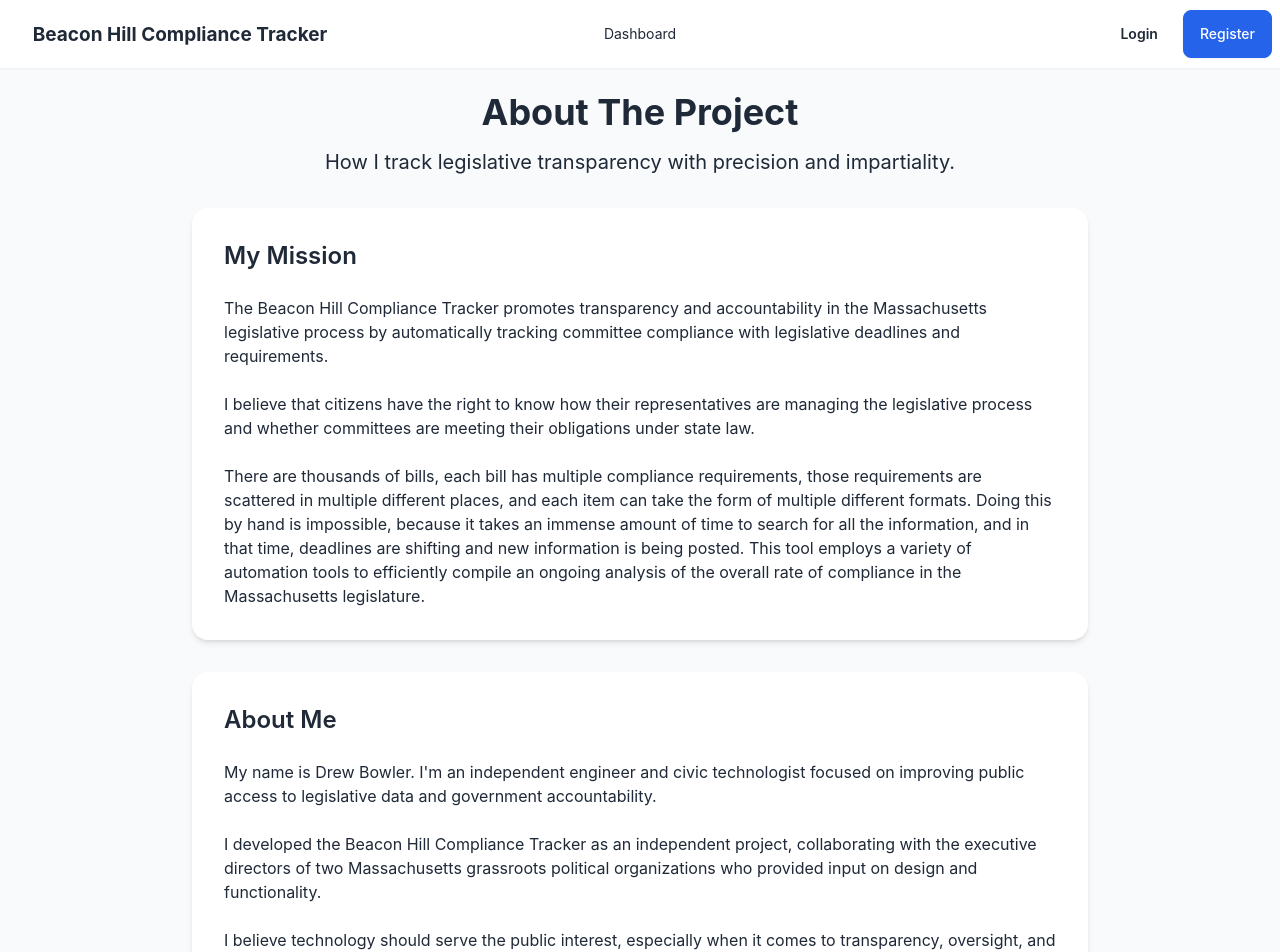
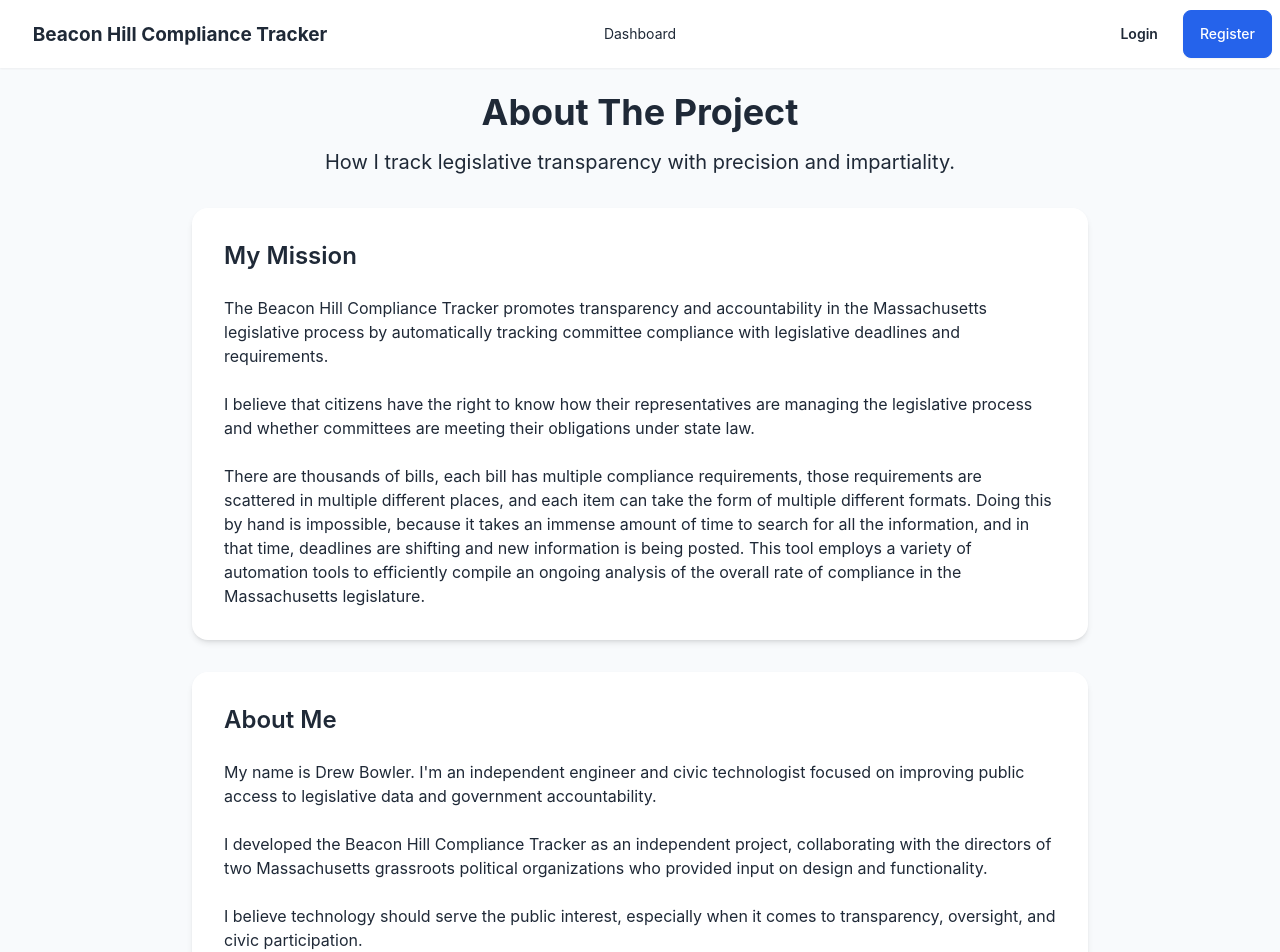
Before and after one commit to arbowl/beacon-hill-tracker, a React (Vite) app in the folder frontend/: page /about in a window 1280 px wide. Shown: the top 952 px of the page. Built offline with nearby package versions, Linux system fonts and the light colour scheme.

Commit message:
Correct director title typo

```diff
--- a/frontend/src/pages/AboutPage.tsx
+++ b/frontend/src/pages/AboutPage.tsx
@@ -40,7 +40,7 @@ const AboutPage = () => {
             My name is Drew Bowler. I'm an independent engineer and civic technologist focused on improving public access to legislative data and government accountability.
           </p>
           <p className="text-base-content/80 mb-4">
-            I developed the Beacon Hill Compliance Tracker as an independent project, collaborating with the executive directors of two Massachusetts grassroots political organizations who provided input on design and functionality.
+            I developed the Beacon Hill Compliance Tracker as an independent project, collaborating with the directors of two Massachusetts grassroots political organizations who provided input on design and functionality.
           </p>
           <p className="text-base-content/80 mb-4">
             I believe technology should serve the public interest, especially when it comes to transparency, oversight, and civic participation.
```
